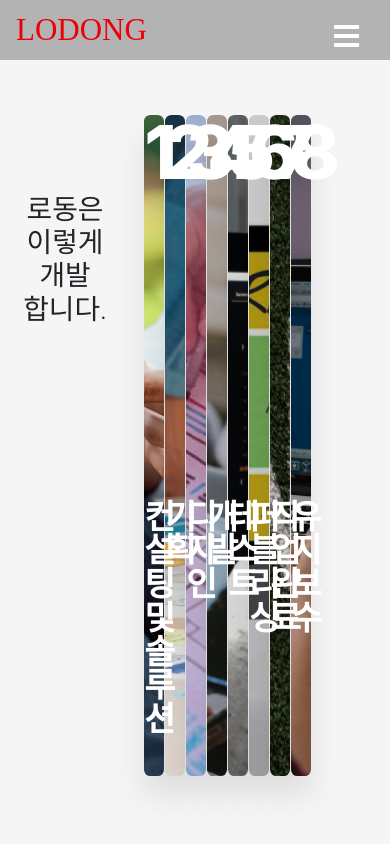
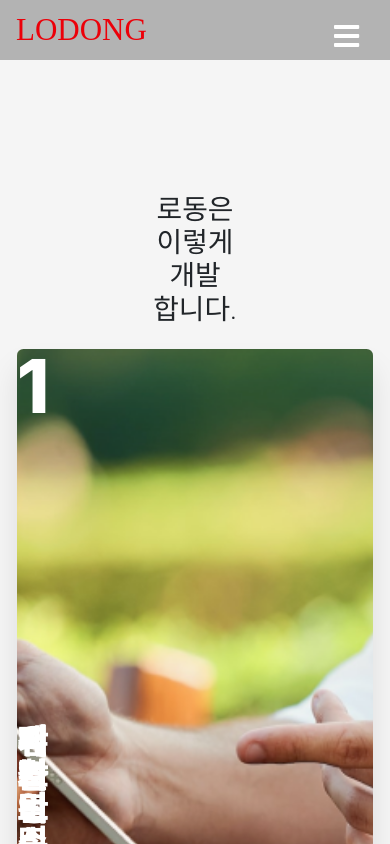
Before and after one commit to githubAbacKim/lodong, a React (Create React App) app: page /Services in a window 390 px wide. Shown: the top 844 px of the page. Built offline with nearby package versions, Linux system fonts and the light colour scheme; a web font is replaced by a local one.

Commit message:
mark update

```diff
--- a/src/components/ServicesContent/ServicesStyle.css
+++ b/src/components/ServicesContent/ServicesStyle.css
@@ -102,3 +102,39 @@
     font-weight: bolder;
     line-height: 1;
 }
+
+
+@media screen and (max-width: 575.98px) {
+  .container {
+    display: block;
+    width: 100%;
+    position: relative;
+    text-align: center;
+    padding: 4% 1%;
+    box-sizing: border-box;
+    height: 80vh;
+  }
+
+
+
+
+}
+
+@media  screen and  (min-width: 576px) and (max-width: 767.98px) {
+
+}
+
+@media screen and  (min-width: 768px) and (max-width: 991.98px) {
+
+}
+
+@media  screen and  (min-width: 992px) and (max-width: 1199.98px) {
+
+}
+
+@media  screen and (min-width: 1200px) and (min-width: 2800px) {
+
+}
+@media  screen and  (min-width: 1200px) and (min-width: 2800px) {
+
+}
--- a/src/components/ServicesContent/index.js
+++ b/src/components/ServicesContent/index.js
@@ -15,12 +15,12 @@ const ServicesContentSection = () => {
 
     <div className="container-fluid Maincontainer">
         <div className="row pt-5">
-            <div className="col-4 text-center">
+            <div className="col-sm-12 text-center col-lg-4">
 
               <ServicesContentSectionH1 className='font-weight-bold headerText'><p className='h1'>로동은<br/>이렇게 <br/>개발<br/>합니다.</p></ServicesContentSectionH1>
 
             </div>
-            <div className="col-6 text-center">
+            <div className=" col-lg-6 text-center col-sm-12">
             <div class="container">
                   <div className="box">
                         <span>1</span>
```
